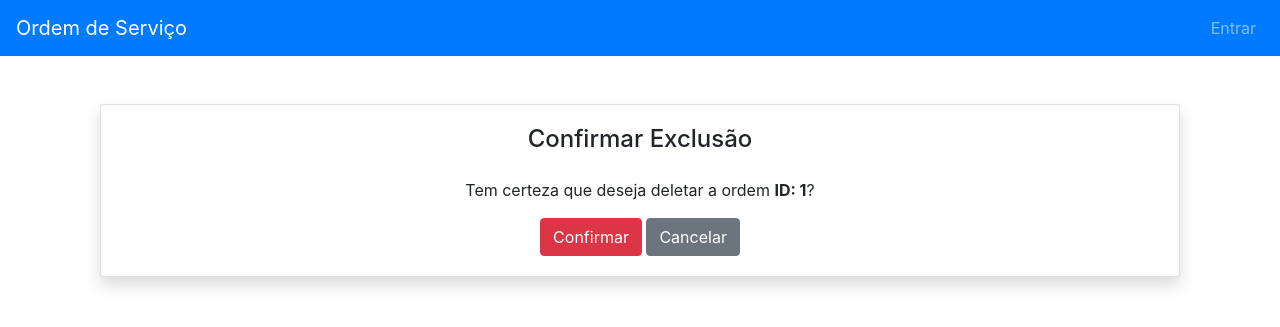
After one commit to hevertongomes256/os_generator, a Django app: page /orders/orders/1/deletar/ in a window 1280 px wide. The commit adds this page. Shown: the top 327 px of the page. Run offline with Django 5.2, Linux system fonts and the light colour scheme; tables that the repository leaves empty hold one stand-in row (values such as "Sample post"); some libraries are stand-ins or nearby versions.

Commit message:
feat:order delete

```diff
--- /dev/null
+++ b/order/templates/orders/order_confirm_delete.html
@@ -0,0 +1,16 @@
+{% extends "base.html" %}
+{% block content %}
+<div class="container mt-5">
+    <div class="card shadow">
+        <div class="card-body text-center">
+            <h4 class="mb-4">Confirmar Exclusão</h4>
+            <p>Tem certeza que deseja deletar a ordem <strong>ID: {{ object.id }}</strong>?</p>
+            <form method="post">
+                {% csrf_token %}
+                <button type="submit" class="btn btn-danger">Confirmar</button>
+                <a href="{% url 'orders-list' %}" class="btn btn-secondary">Cancelar</a>
+            </form>
+        </div>
+    </div>
+</div>
+{% endblock %}
--- a/order/templates/orders/order_list.html
+++ b/order/templates/orders/order_list.html
@@ -30,7 +30,7 @@
                 <a href="{% url 'order-edit' order.id %}" class="btn btn-sm btn-primary" title="Editar">
                     <i class="fas fa-edit"></i>
                 </a>
-                <form action="https>  ://google.com" method="post" style="display: inline;">
+                <form action="{% url 'order-delete' order.id %}" method="post" style="display: inline;">
                     {% csrf_token %}
                     <button type="submit" class="btn btn-sm btn-danger" title="Excluir" onclick="return confirm('Confirma exclusão?');">
                         <i class="fas fa-trash-alt"></i>
--- a/order/urls.py
+++ b/order/urls.py
@@ -1,9 +1,10 @@
 # orders/urls.py
 from django.urls import path
-from .views import OrderListView, order_edit, order_create
+from .views import OrderListView, OrderDeleteView, order_edit, order_create
 
 urlpatterns = [
     path('', OrderListView.as_view(), name='orders-list'),
     path('orders/new/', order_create, name='order-create'),
     path('orders/<int:pk>/edit/', order_edit, name='order-edit'),
+    path('orders/<int:pk>/deletar/', OrderDeleteView.as_view(), name='order-delete'),
 ]
--- a/order/views.py
+++ b/order/views.py
@@ -1,6 +1,8 @@
 from django.contrib.auth.mixins import LoginRequiredMixin
 from django.views.generic import ListView
+from django.views.generic.edit import DeleteView
 from django.shortcuts import render, redirect, get_object_or_404
+from django.urls import reverse_lazy
 from .models import Order, Checklist
 from .forms import OrderForm, ChecklistItemFormSet, ChecklistItemFormSetEdit,  OrderEditForm
 from .tools import initial_data_checklist
@@ -62,3 +64,9 @@ def order_edit(request, pk):
     except Exception as err:
         print(f"Unexpected {err=}, {type(err)=}")
         raise
+
+
+class OrderDeleteView(DeleteView):
+    model = Order
+    template_name = 'orders/order_confirm_delete.html'
+    success_url = reverse_lazy('orders-list')
```
